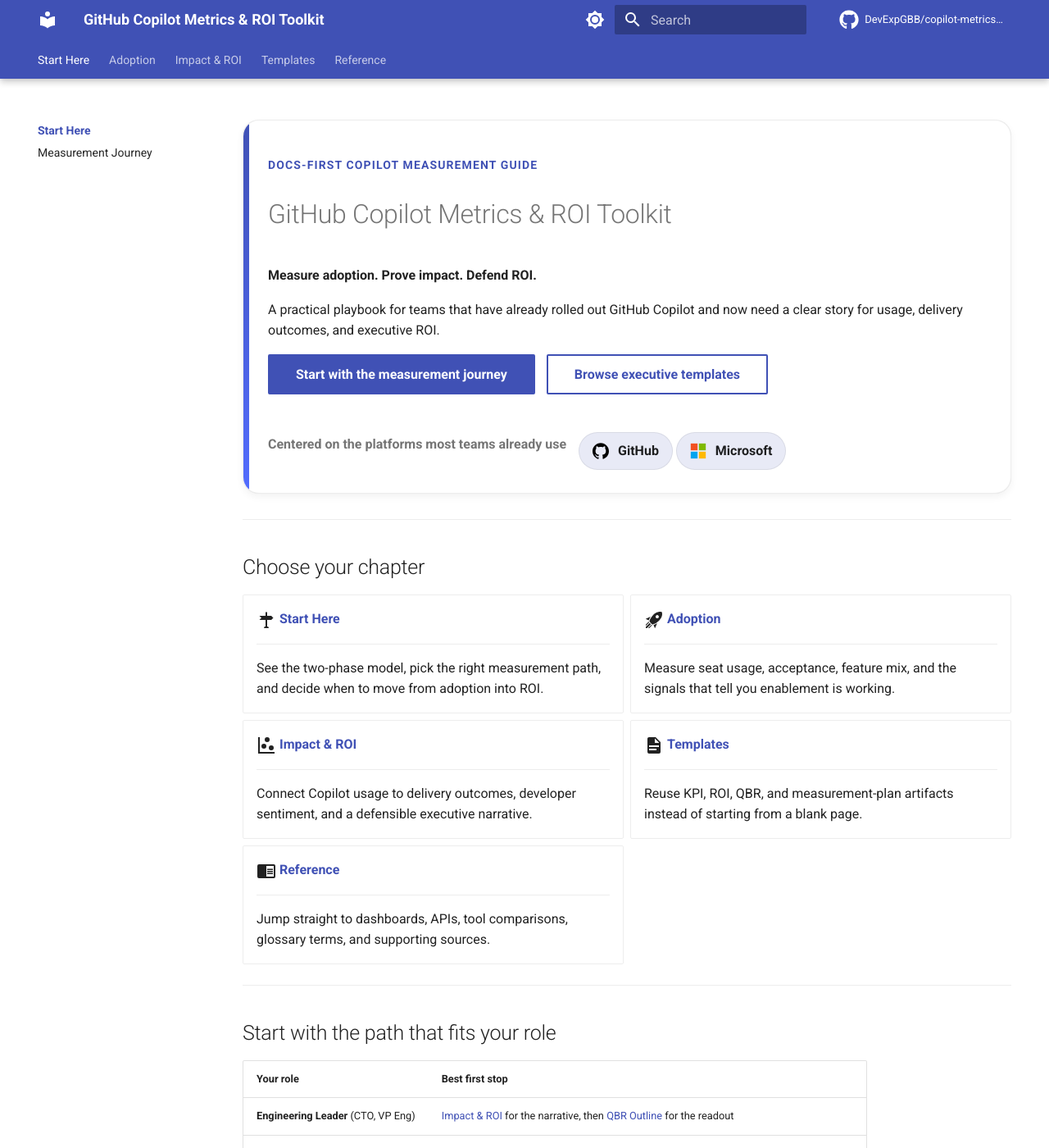
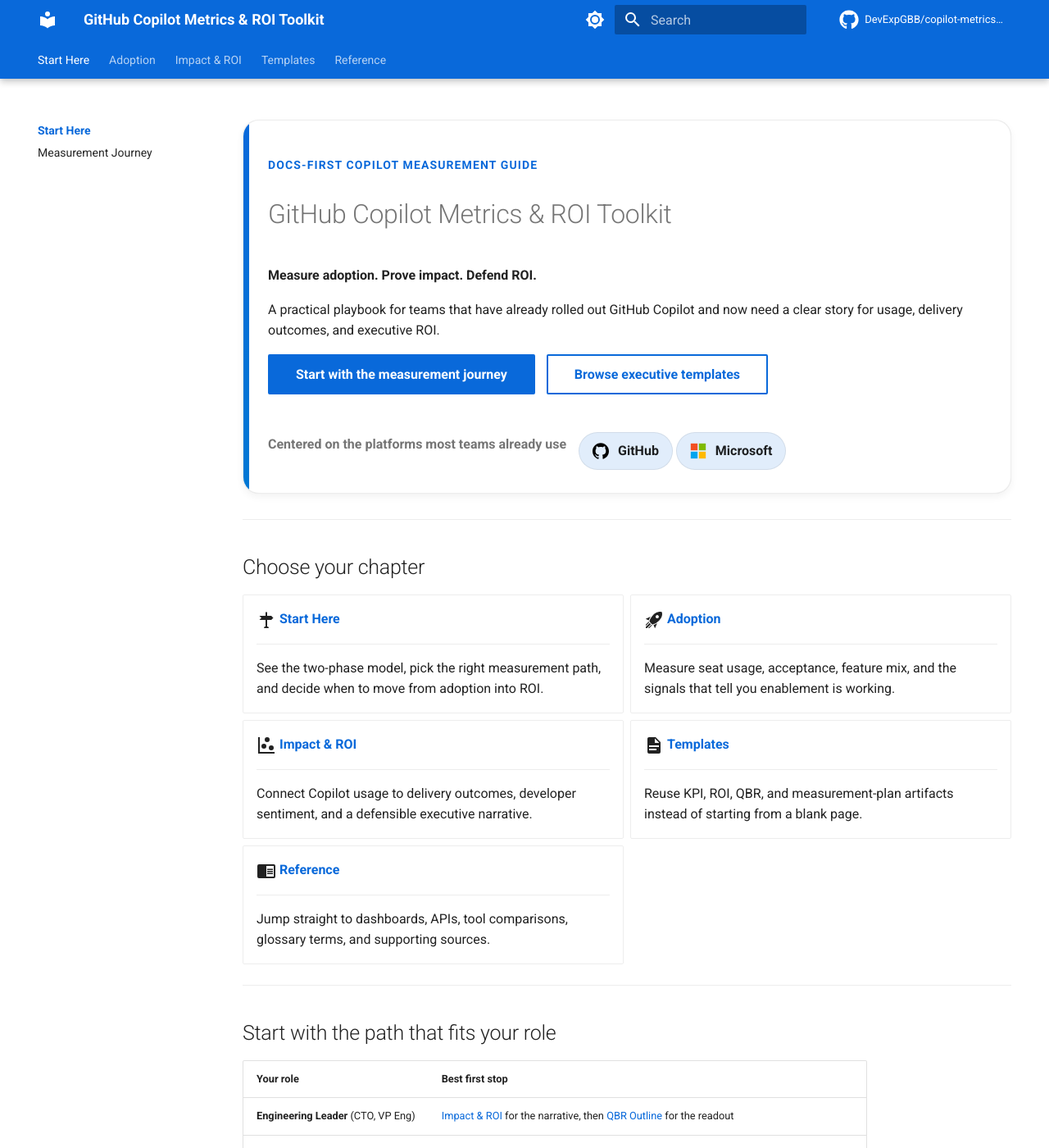
Before and after one commit to DevExpGbb/copilot-metrics-roi-toolkit, an MkDocs documentation site: the page built from docs/index.md, in a window 1280 px wide and 1400 px high. Shown: the whole window at 82% size. Built offline with MkDocs 1.6.1 and Material for MkDocs 9.7.7, drawn with Linux system fonts in a browser that asks for light colours; comment, search, counter and statistics services are not loaded.

Commit message:
Update docs theme colors
Switch the docs site palette to GitHub and Microsoft inspired blues so the navigation, buttons, and custom UI accents better match the new branding.

Co-authored-by: Copilot <223556219+Copilot@users.noreply.github.com>

```diff
--- a/docs/stylesheets/extra.css
+++ b/docs/stylesheets/extra.css
@@ -1,3 +1,17 @@
+[data-md-color-scheme="default"] {
+  --md-primary-fg-color: #0969da;
+  --md-primary-fg-color--light: #218bff;
+  --md-primary-fg-color--dark: #0550ae;
+  --md-accent-fg-color: #0078d4;
+}
+
+[data-md-color-scheme="slate"] {
+  --md-primary-fg-color: #2f81f7;
+  --md-primary-fg-color--light: #58a6ff;
+  --md-primary-fg-color--dark: #1f6feb;
+  --md-accent-fg-color: #4cc2ff;
+}
+
 .hero,
 .section-intro {
   margin: 0 0 1.5rem;
--- a/mkdocs.yml
+++ b/mkdocs.yml
@@ -21,14 +21,14 @@ theme:
     - content.code.copy
   palette:
     - scheme: default
-      primary: indigo
-      accent: indigo
+      primary: blue
+      accent: light blue
       toggle:
         icon: material/brightness-7
         name: Switch to dark mode
     - scheme: slate
-      primary: indigo
-      accent: indigo
+      primary: blue
+      accent: light blue
       toggle:
         icon: material/brightness-4
         name: Switch to light mode
```
